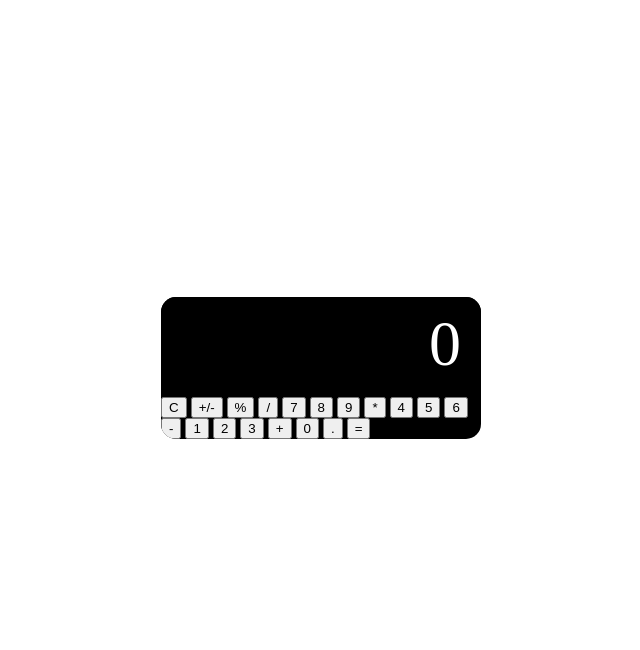
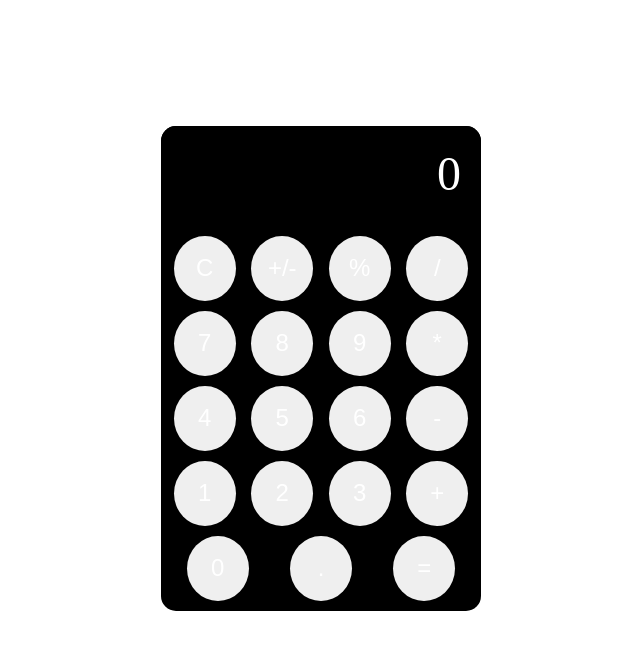
Before and after one commit to jax-01/web-calculator, a plain HTML site: page index.html in a window 1280 px wide. Shown: the whole page, without its empty margins (319-959 px from the left). Drawn offline with Linux system fonts and the light colour scheme.

Commit message:
Add style to all the buttons

```diff
--- a/style.css
+++ b/style.css
@@ -19,9 +19,31 @@ body {
 #display {
   background-color: black;
   color: white;
-  font-size: 4em;
+  font-size: 3rem;
   text-align: right;
-  padding: 10px 20px;
+  padding: 20px;
   box-sizing: border-box;
   min-height: 100px;
 }
+
+#button-container {
+  display: flex;
+  flex-wrap: wrap;
+  justify-content: space-around;   /* create gaps between buttons and edges */
+  padding: 5px;
+}
+
+.button {
+  display: flex;
+  justify-content: center;
+  align-items: center;
+  width: 20%;                       /* allot 20% of total width each button per row*/
+  height: 65px;
+  margin: 5px;
+  font-size: 1.5rem;
+  border: none;
+  border-radius: 50%;
+  color: white;
+  cursor: pointer;
+  /* font-weight: bold; */
+}
```
